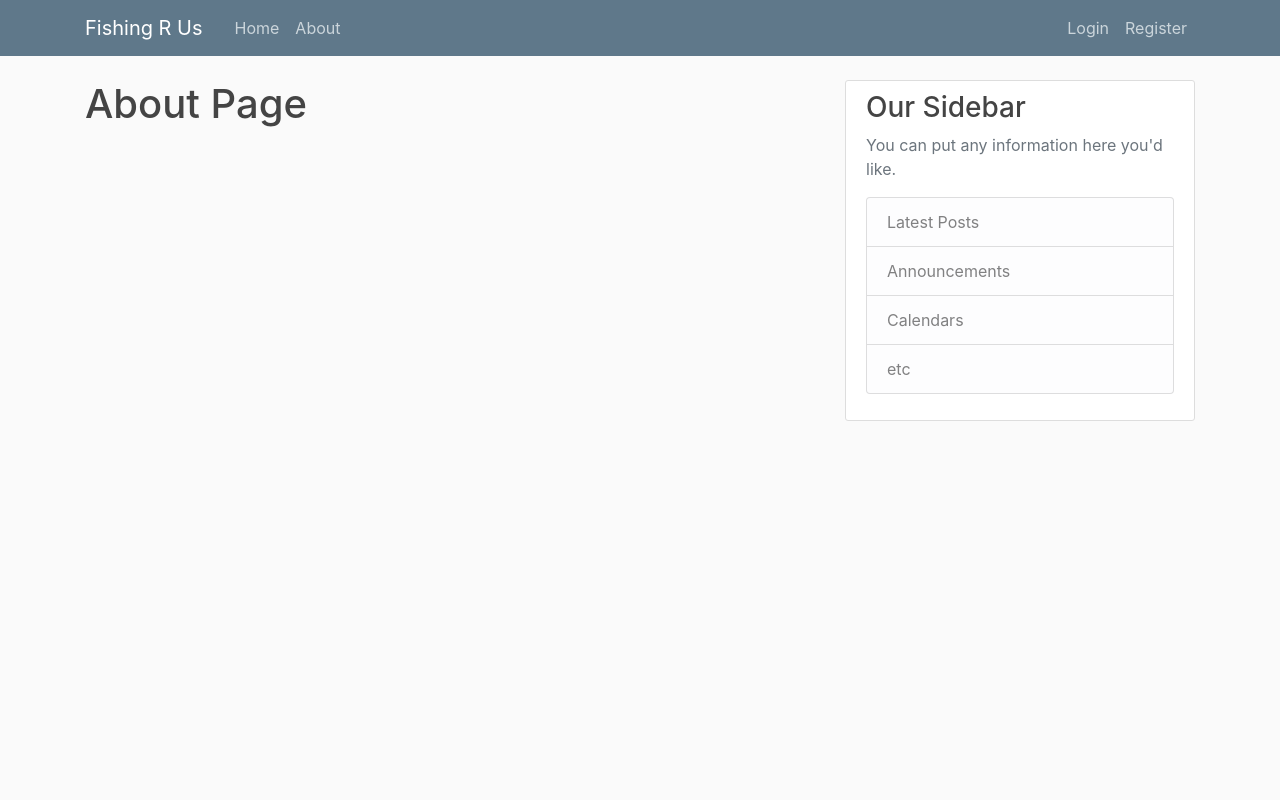
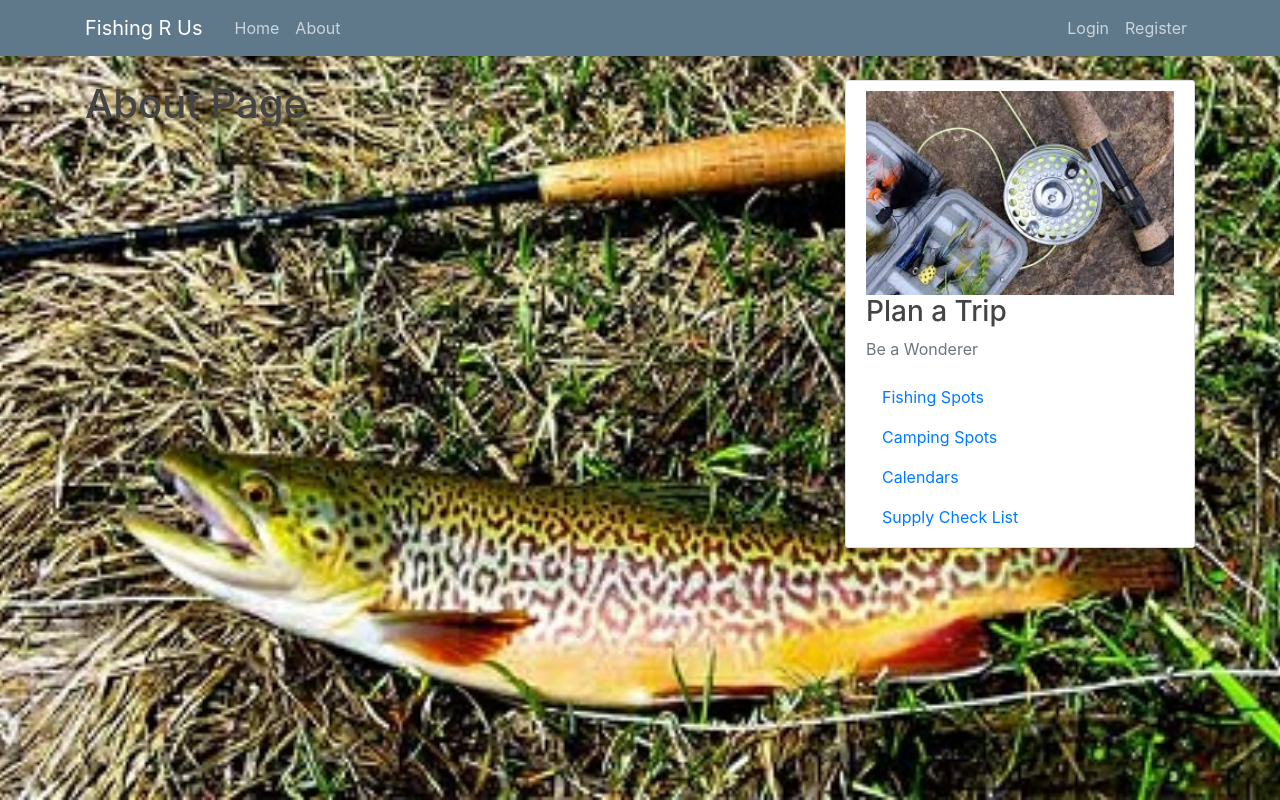
Before and after one commit to seanyboy1/FishingRUs, a Django app: page /about/ in a window 1280 px wide. Run offline with Django 3.2, Linux system fonts and the light colour scheme; some libraries are stand-ins or nearby versions.

Commit message:
improving

```diff
--- a/fishing_project/fishing/templates/fishing/about.html
+++ b/fishing_project/fishing/templates/fishing/about.html
@@ -1,4 +1,13 @@
 {% extends "fishing/base.html" %}
 {% block content %}
+<style>
+    body {
+      background-image: url('/static/fishing/flyfish.jpg');
+      background-repeat: no-repeat;
+      background-attachment: fixed;
+      background-position: center;
+      background-size: cover;
+    }
+  </style>
     <h1>About Page</h1>
 {% endblock content %}
--- a/fishing_project/fishing/templates/fishing/base.html
+++ b/fishing_project/fishing/templates/fishing/base.html
@@ -9,6 +9,23 @@
     <link rel="stylesheet" href="https://stackpath.bootstrapcdn.com/bootstrap/4.5.0/css/bootstrap.min.css"integrity="sha384-9aIt2nRpC12Uk9gS9baDl411NQApFmC26EwAOH8WgZl5MYYxFfc+NcPb1dKGj7Sk" crossorigin="anonymous">
 
     <link rel="stylesheet" type="text/css" href="{% static 'fishing/main.css' %}">
+    <style>
+        body {
+          background-image: url('/static/fishing/river.jpg');
+          background-repeat: no-repeat;
+          background-attachment: fixed;
+          background-position: center;
+          background-size: cover;
+        }
+
+        contain {
+          background-image: url('/static/fishing/rod.jpg');
+          background-repeat: no-repeat;
+          background-attachment: fixed;
+          background-position: center;
+          background-size: cover;
+        }
+      </style>
     {% if title %}
         <title>Fishing R Us - {{ title }}</title>
     {% else %}
@@ -59,15 +76,16 @@
             </div>
             <div class="col-md-4">
                 <div class="content-section">
-                    <h3>Our Sidebar</h3>
-                    <p class='text-muted'>You can put any information here you'd like.
+                    <img class='img-fluid w-100' src="/static/fishing/supply.jpg"/>
+                    <h3>Plan a Trip </h3>
+                    <p class='text-muted'>Be a Wonderer</p>
                     <ul class="list-group">
-                        <li class="list-group-item list-group-item-light">Latest Posts</li>
-                        <li class="list-group-item list-group-item-light">Announcements</li>
-                        <li class="list-group-item list-group-item-light">Calendars</li>
-                        <li class="list-group-item list-group-item-light">etc</li>
+                        <a class="nav-item nav-link" href="{% url 'fishing-spot' %}">Fishing Spots</a>
+                        <a class="nav-item nav-link" href="{% url 'fishing-camping' %}">Camping Spots</a>
+                        <a class="nav-item nav-link" href="{% url 'fishing-calendar' %}">Calendars</a>
+                        <a class="nav-item nav-link" href="{% url 'fishing-supply' %}">Supply Check List</a>
                     </ul>
-                    </p>
+
                 </div>
             </div>
         </div>
--- /dev/null
+++ b/fishing_project/fishing/templates/fishing/calendar.html
@@ -0,0 +1,4 @@
+{% extends "fishing/base.html" %}
+{% block content %}
+    <h1>calender</h1>
+{% endblock content %}
--- /dev/null
+++ b/fishing_project/fishing/templates/fishing/camping.html
@@ -0,0 +1,4 @@
+{% extends "fishing/base.html" %}
+{% block content %}
+    <h1>camping spots</h1>
+{% endblock content %}
--- a/fishing_project/fishing/templates/fishing/home.html
+++ b/fishing_project/fishing/templates/fishing/home.html
@@ -1,6 +1,8 @@
 {% extends "fishing/base.html" %}
 {% block content %}
     {% for post in posts %}
+
+
         <article class="media content-section">
             <img class="rounded-circle article-img" src="{{ post.author.profile.image.url }}">
             <div class="media-body">
--- /dev/null
+++ b/fishing_project/fishing/templates/fishing/spot.html
@@ -0,0 +1,4 @@
+{% extends "fishing/base.html" %}
+{% block content %}
+    <h1>fishing spots</h1>
+{% endblock content %}
--- /dev/null
+++ b/fishing_project/fishing/templates/fishing/supply.html
@@ -0,0 +1,4 @@
+{% extends "fishing/base.html" %}
+{% block content %}
+    <h1>supplylist</h1>
+{% endblock content %}
--- a/fishing_project/fishing/urls.py
+++ b/fishing_project/fishing/urls.py
@@ -10,4 +10,8 @@ urlpatterns = [
     path('post/<int:pk>/update/', PostUpdateView.as_view(), name='post-update'),
     path('post/<int:pk>/delete/', PostDeleteView.as_view(), name='post-delete'),
     path('about/', views.about, name='fishing-about'),
+    path('supply/', views.supply, name='fishing-supply'),
+    path('spot/', views.spot, name='fishing-spot'),
+    path('camping/', views.camping, name='fishing-camping'),
+    path('calendar/', views.calendar, name='fishing-calendar'),
 ]
--- a/fishing_project/fishing/views.py
+++ b/fishing_project/fishing/views.py
@@ -55,3 +55,14 @@ class PostDeleteView(LoginRequiredMixin, UserPassesTestMixin, DeleteView):
 def about(request):
     return render(request, 'fishing/about.html')
 # Create your views here.
+def supply(request):
+    return render(request, 'fishing/supply.html')
+
+def spot(request):
+    return render(request, 'fishing/spot.html')
+
+def camping(request):
+    return render(request, 'fishing/camping.html')
+
+def calendar(request):
+    return render(request, 'fishing/calendar.html')
--- a/fishing_project/fishing_project/settings.py
+++ b/fishing_project/fishing_project/settings.py
@@ -9,6 +9,7 @@ https://docs.djangoproject.com/en/dev/topics/settings/
 For the full list of settings and their values, see
 https://docs.djangoproject.com/en/dev/ref/settings/
 """
+
 import os
 from pathlib import Path
 
```
Also changed, not shown: fishing_project/db.sqlite3, fishing_project/fishing/static/fishing/flyfish.jpg (added), fishing_project/fishing/static/fishing/main.css (indentation only), fishing_project/fishing/static/fishing/river.jpg (added), fishing_project/fishing/static/fishing/rod.jpg (added), fishing_project/fishing/static/fishing/supply.jpg (added).
